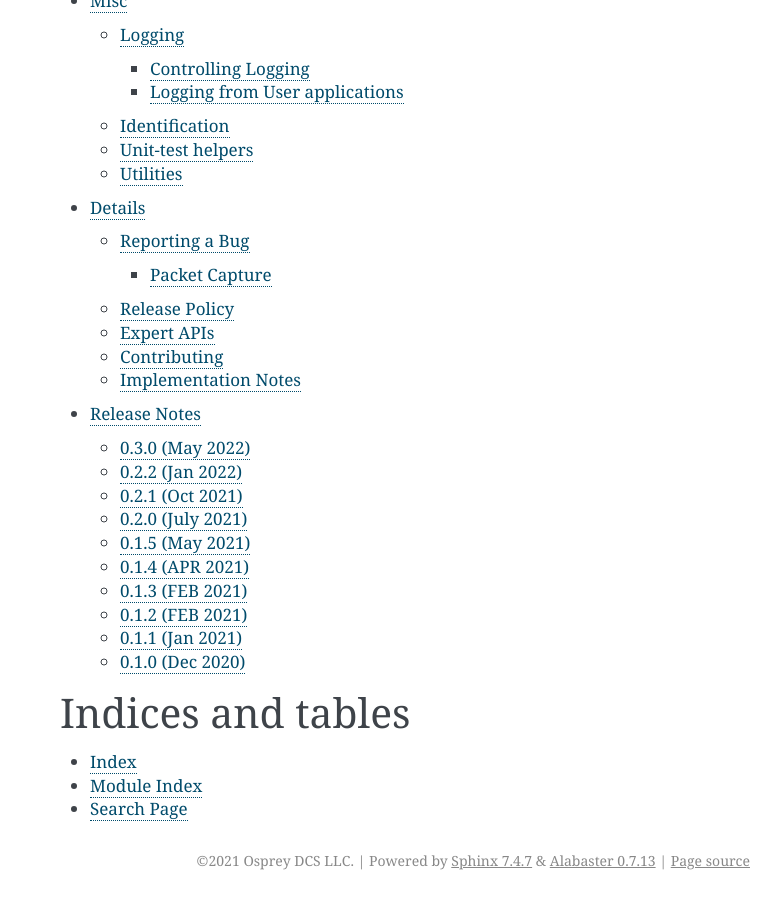
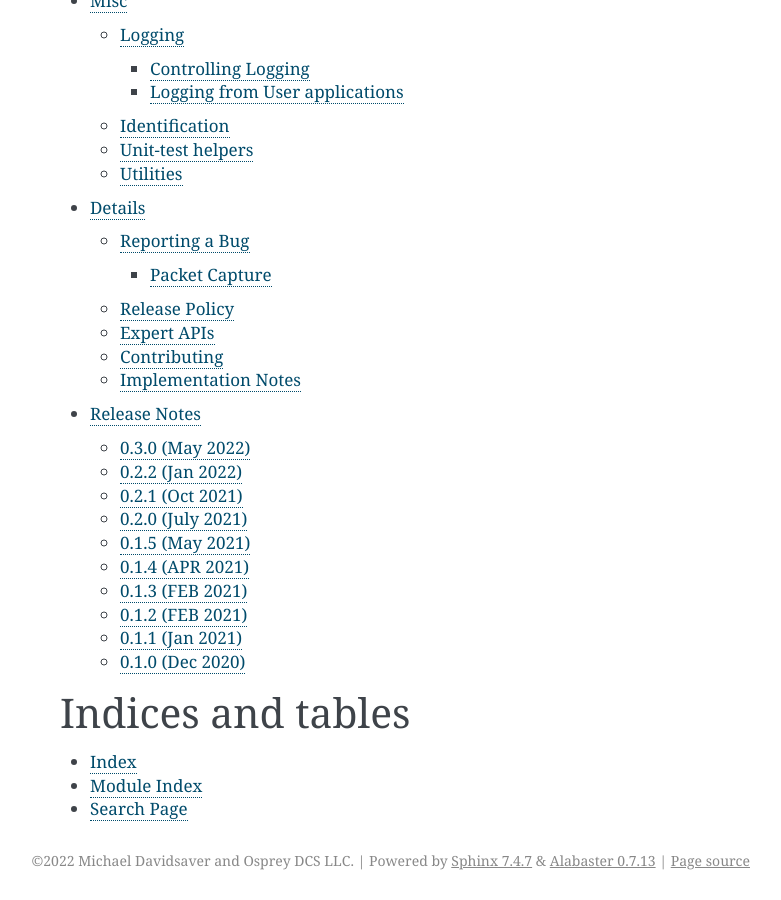
Before and after one commit to epics-base/pvxs, a Sphinx documentation site: the page built from documentation/index.rst, in a window 1280 px wide and 900 px high, scrolled down 2446 px. Shown: the whole window, without its empty margins (360-1141 px from the left). Built offline with Sphinx 7.4.7, drawn with Linux system fonts in a browser that asks for light colours; pages that are not in the unit, such as notebooks, are missing from menus.

Commit message:
minor doc

```diff
--- a/documentation/conf.py
+++ b/documentation/conf.py
@@ -16,6 +16,8 @@
 # import sys
 # sys.path.insert(0, os.path.abspath('.'))
 
+import time
+
 def read_version(fmt):
     import os, re
     parts = {}
@@ -29,7 +31,7 @@ def read_version(fmt):
 # -- Project information -----------------------------------------------------
 
 project = 'PVXS'
-copyright = '2021 Osprey DCS LLC'
+copyright = time.strftime('%Y Michael Davidsaver and Osprey DCS LLC')
 author = 'Michael Davidsaver'
 
 # The short X.Y version
```
